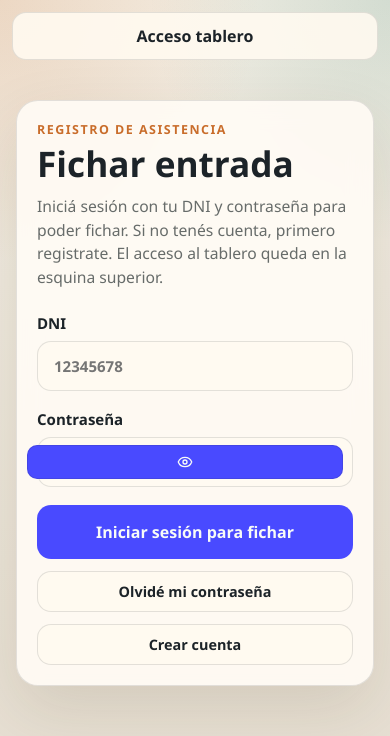
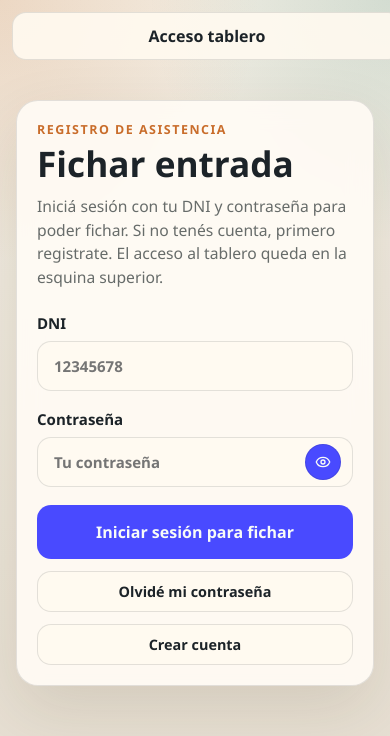
Before and after one commit to homerig/ficharEntrada, a React (Vite) app: page / in a window 390 px wide. Shown: the top 736 px of the page. Built offline with nearby package versions, Linux system fonts and the light colour scheme.

Commit message:
responsive | show password

```diff
--- a/src/styles/App.css
+++ b/src/styles/App.css
@@ -285,18 +285,20 @@ h2 {
 }
 
 .password-field input {
-  padding-right: 60px;
+  padding-right: 56px;
 }
 
 .password-toggle {
   position: absolute;
   top: 50%;
-  right: 10px;
+  right: 12px;
   transform: translateY(-50%);
-  min-width: 42px;
-  padding: 8px 10px;
+  width: 36px;
+  height: 36px;
+  min-width: 36px;
+  padding: 0;
   border: 1px solid var(--border);
-  border-radius: 10px;
+  border-radius: 999px;
   background: rgba(255, 250, 240, 0.92);
   color: var(--text);
   font-size: 0.82rem;
@@ -304,6 +306,8 @@ h2 {
   display: inline-flex;
   align-items: center;
   justify-content: center;
+  z-index: 1;
+  flex: 0 0 auto;
 }
 
 .field input:disabled,
@@ -542,7 +546,7 @@ button:disabled {
 
   .tab,
   .button,
-  button {
+  button:not(.password-toggle) {
     width: 100%;
   }
 }
```
Also changed, not shown: 5 other files (tests, documents, lock files or other folders).
